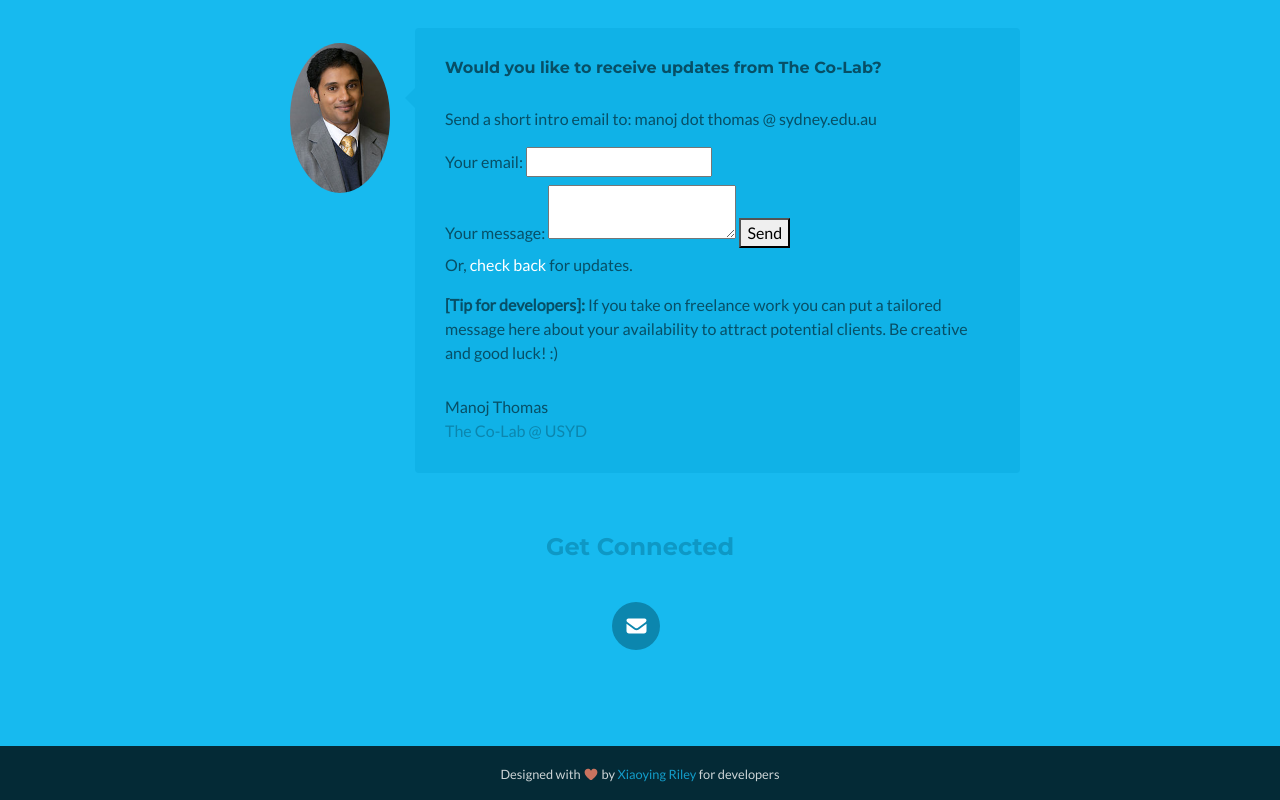
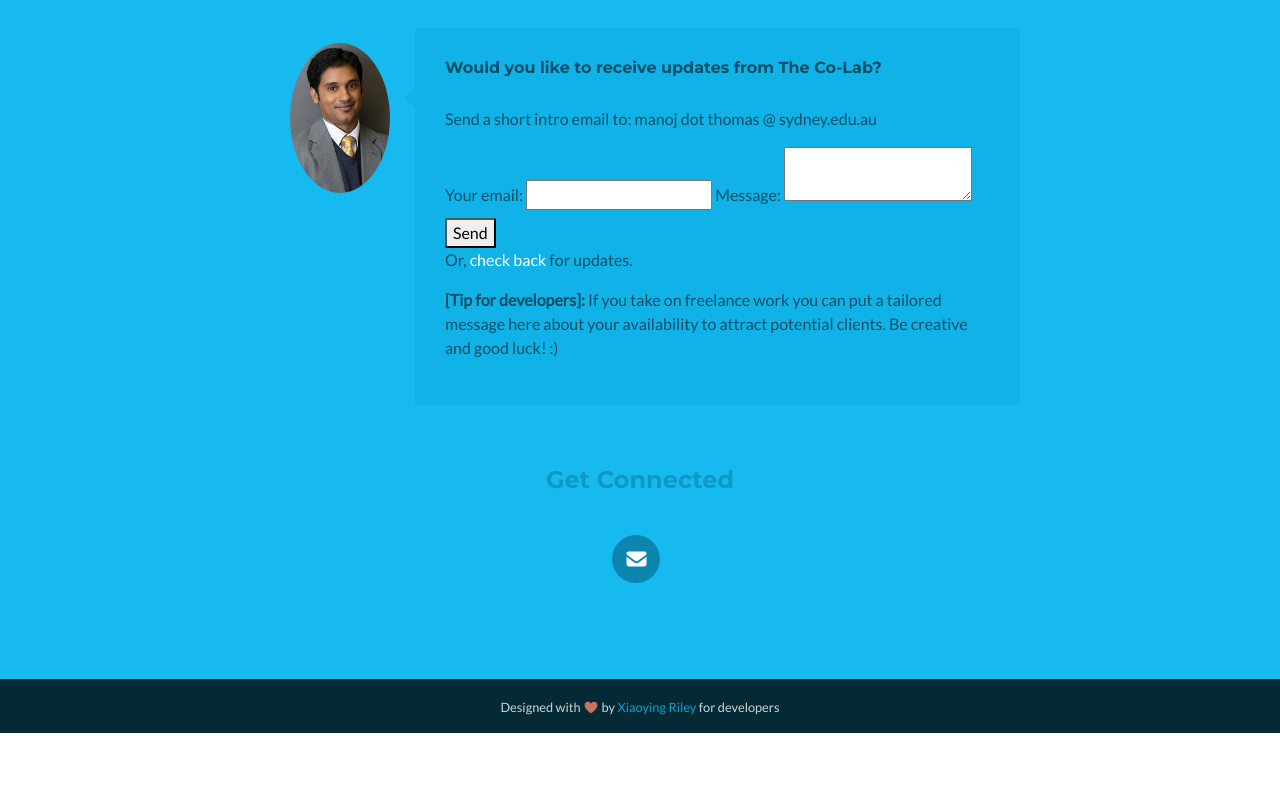
Before and after one commit to Manoj-A-Thomas/manoj-a-thomas.github.io, a plain HTML site: page TDL/test.html in a window 1280 px wide. Shown: the part 4721-5521 px from the top of the page. After the commit the page ends 5454 px from the top, so only its background shows below. Drawn offline with Linux system fonts and the light colour scheme.

Commit message:
form update

```diff
--- a/TDL/test.html
+++ b/TDL/test.html
@@ -354,7 +354,7 @@
                                 <input type="email" name="_replyto">
                                 </label>
                                 <label>
-                                Your message:
+                                Message:
                                 <textarea name="message"></textarea>
                                 </label>
                                 <button type="submit">Send</button>
@@ -362,11 +362,6 @@
 
                           Or, <a href="https://manoj-a-thomas.github.io/TDL/index.html" target="_blank">check back</a> for updates.</p>
                         <p><strong>[Tip for developers]:</strong> If you take on freelance work you can put a tailored message here about your availability to attract potential clients. Be creative and good luck! :)</p>
-                        <div class="source">
-                            <span class="name"><a href="https://www.sydney.edu.au/business/about/our-people/academic-staff/manoj-thomas.html" target="_blank">Manoj Thomas</a></span>
-                            <br />
-                            <span class="title">The Co-Lab @ USYD</span>
-                        </div><!--//source-->
                     </div><!--//speech-bubble-->
                 </div><!--//author-message-->
                 <div class="clearfix"></div>
```
